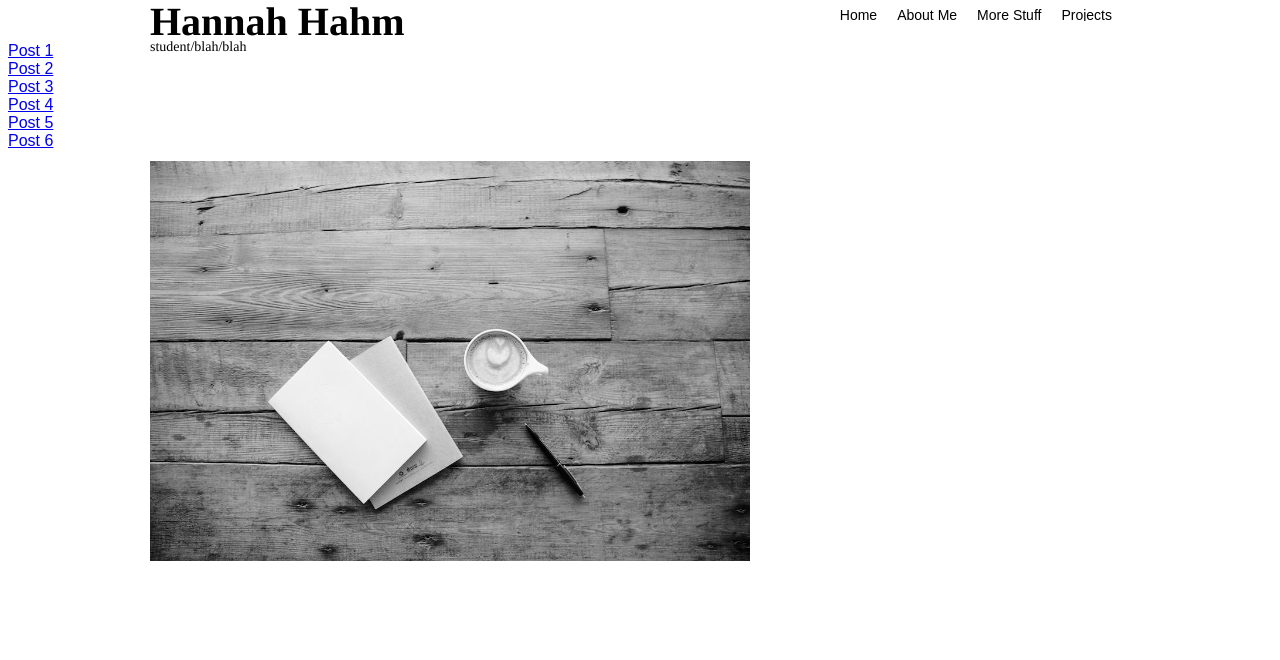
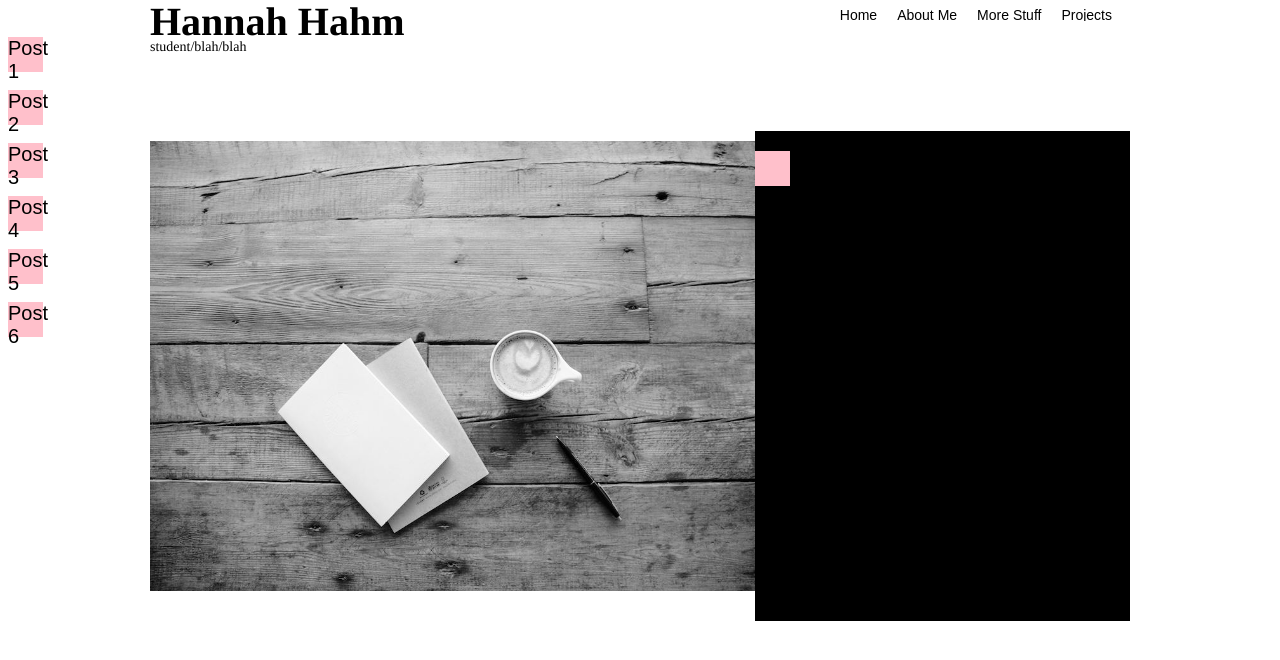
Before and after one commit to hahmhannah/fellowship2019, a PHP site: page /profilepage.php in a window 1280 px wide. Shown: the part 29-689 px from the top of the page. Run offline with PHP 8.4, Linux system fonts and the light colour scheme.

Commit message:
trying stuff out

```diff
--- a/blogpost1.php
+++ b/blogpost1.php
@@ -3,7 +3,7 @@ include('config/init.php');
 echoHeader("blog post 1");
 $blogPosts = getAllBlogPosts();
 echo "
-  <p>Check out all my blog posts</p>
+
 ";
 foreach($blogPosts as $blogPost){
     echo "<a href='/viewpost.php?blogPostId=".$blogPost['blogPostId']."'>
--- a/blogpost2.php
+++ /dev/null
@@ -1,6 +0,0 @@
-<h3 class='child'><a href='http://localhost:8888/blogpost1.php'>Blog Post 1</a></h3>
-            <h3 class='child'><a href='http://localhost:8888/blogpost2.php'>Blog Post 2</a></h3>
-            <h3 class='child'><a href='http://localhost:8888/blogpost3.php'>Blog Post 3</a></h3>
-            <h3 class='child'><a href='http://localhost:8888/blogpost4.php'>Blog Post 4</a></h3>
-            <h3 class='child'><a href='http://localhost:8888/blogpost5.php'>Blog Post 5</a></h3>
-            <h3 class='child'><a href='http://localhost:8888/blogpost6.php'>Blog Post 6</a></h3>
--- a/profilepage.css
+++ b/profilepage.css
@@ -36,10 +36,10 @@ li a:hover{
 
 .homepic{
     position:absolute;
-    top:190px;
+    top:170px;
     margin-left:142px;
-    width:600px;
-    height:400px;
+    width:650px;
+    height:450px;
 }
 
 
@@ -71,16 +71,25 @@ h2{
 
 
 .blogpostcontainer{
-    background-color:white;
+    background-color:black;
     display:flex;
-    color:black;
-    justify-content:flex-start;
+    justify-content: flex-start;
+    color:pink;
     position:absolute;
     right:150px;
     bottom:150px;
     padding:20px 0px;
     height:450px;
     width:375px;
+}
+
+.blogkids{
+    display:flex;
+    font-size:20px;
+    background-color:pink;
+    width:35px;
+    height:35px;
+
 }
 
 h3 a{
@@ -93,6 +102,14 @@ h3 a:hover{
     color:gray;
 }
 
+a.blogkids:link{
+    color:black;
+    text-decoration:none;
+}
+
+a.blogkids:hover{
+    color:gray;
+}
 
 
 /*
--- a/profilepage.php
+++ b/profilepage.php
@@ -6,23 +6,23 @@
 
 
 $blogPosts = getAllBlogPosts();
-echo "
-  <h1></h1>
-";
+
 foreach($blogPosts as $blogPost){
-    echo "<a href='/view_post.php?blogPostId=".$blogPost['blogPostId']."'>
-        ".$blogPost['title']."
-    </a><br />";
+    echo "
+        <img src='homepagepic.jpg' class='homepic'>
+        <div class='blogpostcontainer'>
+            <a class='blogkids' href='/view_post.php?blogPostId'=".$blogPost['blogPostId']."'>
+        </div>
+
+
+        ".$blogPost['title']."</a><br />";
 }
 
 ?>
 
 
-    <img src="homepagepic.jpg" class="homepic">
-    <div class='blogpostcontainer'>
 
-        </div>
-    </div>
+
 
 
     </body>
--- a/viewpost.php
+++ b/viewpost.php
@@ -2,9 +2,9 @@
 include('config/init.php');
 $blogPostId = $_REQUEST['blogPostId'];
 $blogPost = getBlogPost($blogPostId);
-echoHeader("Title of the blog post");
+echoHeader('Summer Experiences');
 echo "
 
-    <h3>".$blogPost['title']."</h3>
+    <h1>".$blogPost['title']."</h1>
 
 ";
```
